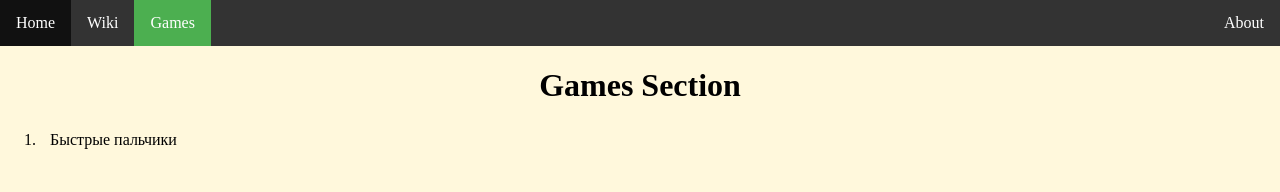
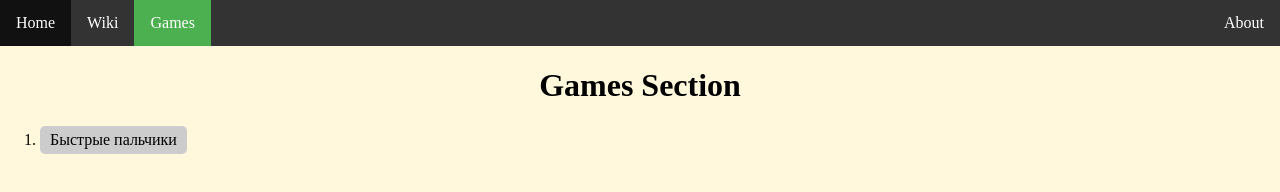
Before and after one commit to DevLabIgor/wiki, a plain HTML site: page games/index.html in a window 1280 px wide. Drawn offline with Linux system fonts and the light colour scheme.

Commit message:
Add files via upload

```diff
--- a/style.css
+++ b/style.css
@@ -29,9 +29,11 @@ li a {
 ol li a{
     color: black;
     padding: 5px 10px;
+    background-color: #ccc;
+    border-radius: 5px;
 }
 ol li a:hover {
-  background-color: #ccc;
+  background-color: #4CAF50;
 }
 /* Change the link color to #111 (black) on hover */
 li a:hover {
```
